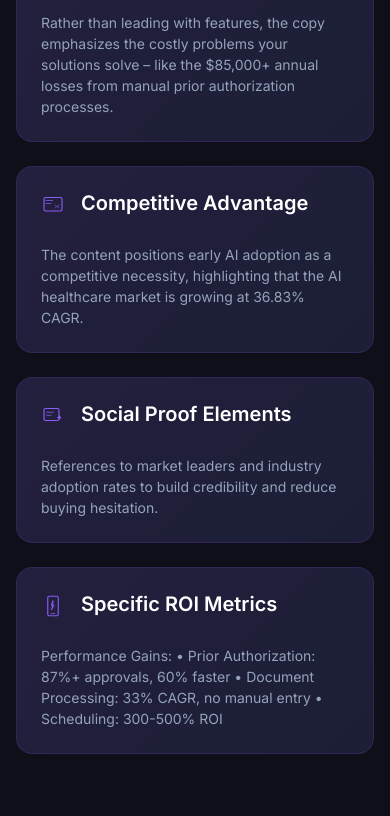
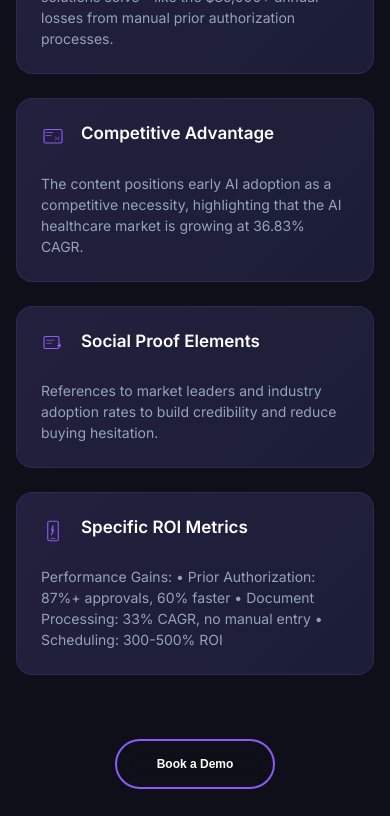
Before and after one commit to BigBetsdotAI/BigBets, a React app: page /products in a window 390 px wide. Shown: the part 1760-2576 px from the top of the page. Built offline with nearby package versions, Linux system fonts and the light colour scheme.

Commit message:
Update mobile text sizes in sections.css

```diff
--- a/src/styles/sections.css
+++ b/src/styles/sections.css
@@ -141,7 +141,7 @@
 @media (max-width: 768px) {
   /* Body text */
   body, .body-text, .section-description, .article-description, .testimonial-text p, .product-description, .contact-description {
-    font-size: 16px !important;
+    font-size: 13px !important;
   }
   /* Headings (H1) */
   h1, .section-title, .hero-heading, .ai-expertise-title, .product-title, .testimonials-title, .resources-title {
@@ -150,12 +150,12 @@
   }
   /* Subheadings (H2–H3) */
   h2, h3, .section-category, .section-header h2, .section-header h3 {
-    font-size: 20px !important;
+    font-size: 17px !important;
     line-height: 1.25 !important;
   }
   /* Buttons / CTAs */
   button, .btn, .hero-btn, .category-btn, .read-more-btn {
-    font-size: 17px !important;
+    font-size: 12px !important;
     min-height: 44px;
   }
   /* Navigation / Menus */
@@ -1923,7 +1923,7 @@ stats {
 
 .article-title {
   font-size: 1.15rem;
-  font-weight: 600;
+  font-weight: 300;
   color: #ffffff;
   margin-bottom: 1rem;
   line-height: 1.4;
@@ -1941,7 +1941,7 @@ stats {
   border: none;
   color: #ffffff;
   font-size: 0.9rem;
-  font-weight: 600;
+  font-weight: 300;
   cursor: pointer;
   display: inline-flex;
   align-items: center;
```
